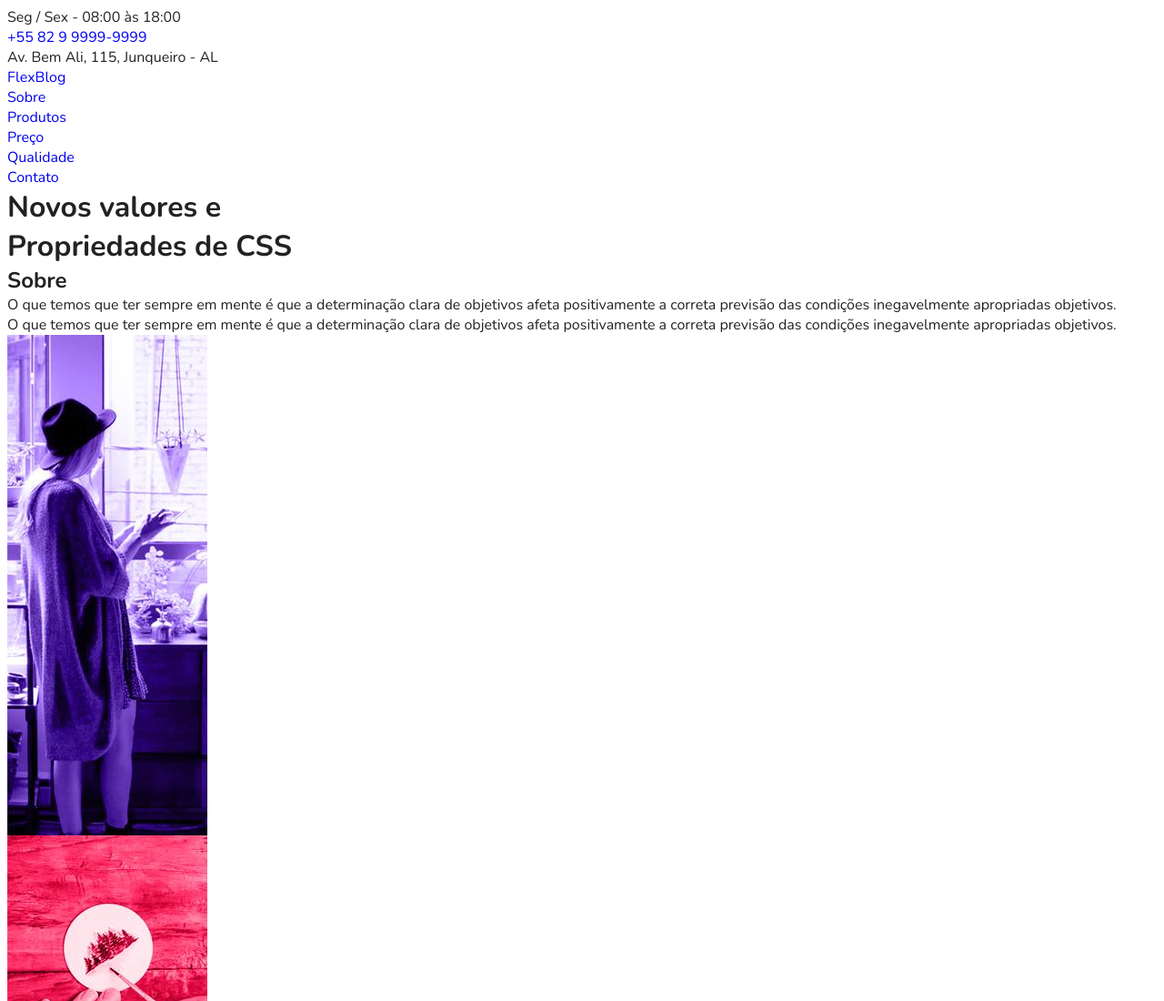
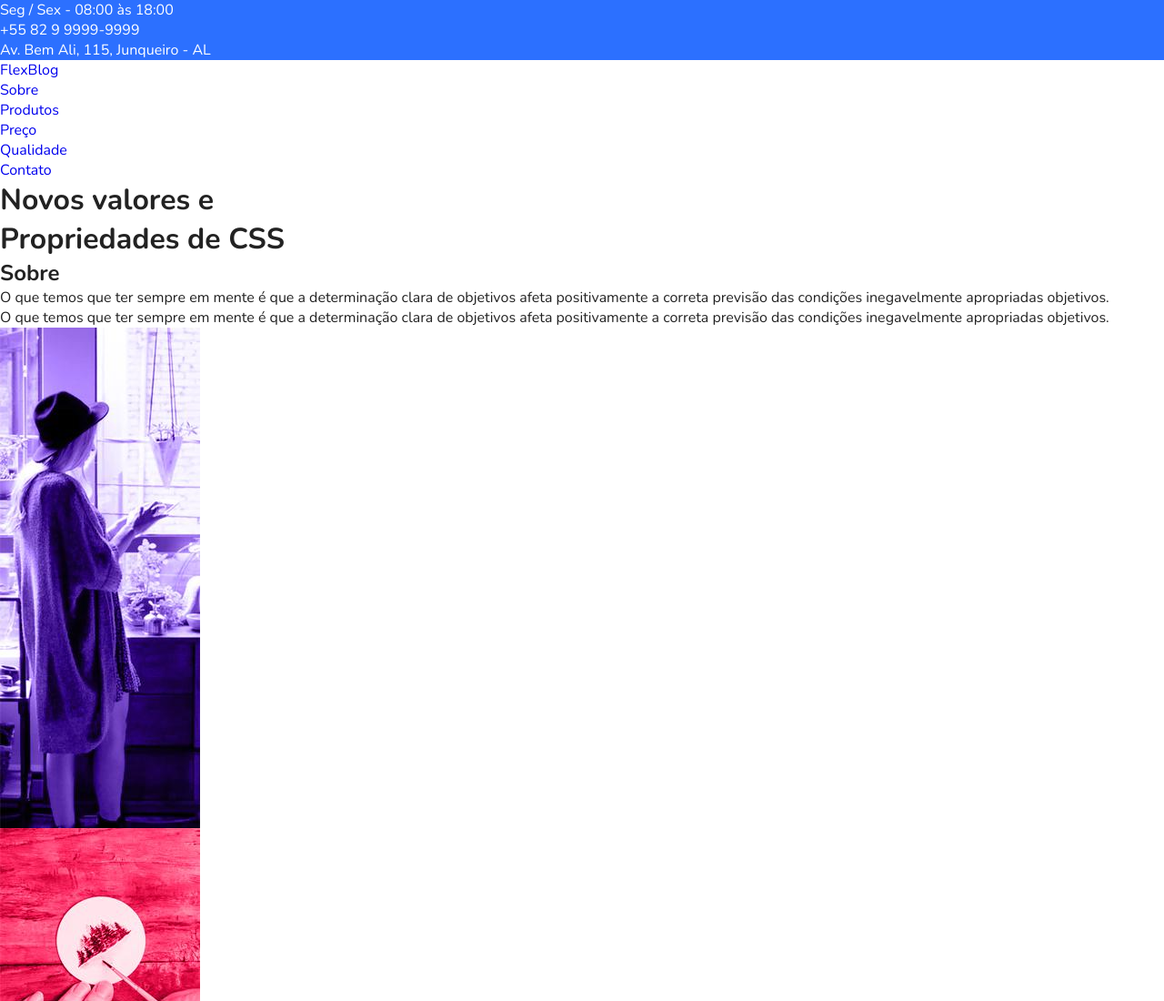
Before and after one commit to ronaldemanuel/curso-flexbox, a plain HTML site: page index.html in a window 1280 px wide. Shown: the top 1100 px of the page at 91% size. Drawn offline with nearby package versions, Linux system fonts and the light colour scheme.

Commit message:
color-and-background

```diff
--- a/estilos/style.css
+++ b/estilos/style.css
@@ -23,4 +23,14 @@ img {
 
 * {
     box-sizing: border-box; /*O padding respeita o tamanho da box*/
+    margin: 0;
 }
+/*Superinfo*/
+.superinfo-bg {
+    background: #2C70FF;
+    color: white;
+}
+
+.superinfo a {
+    color: white;
+}
```
